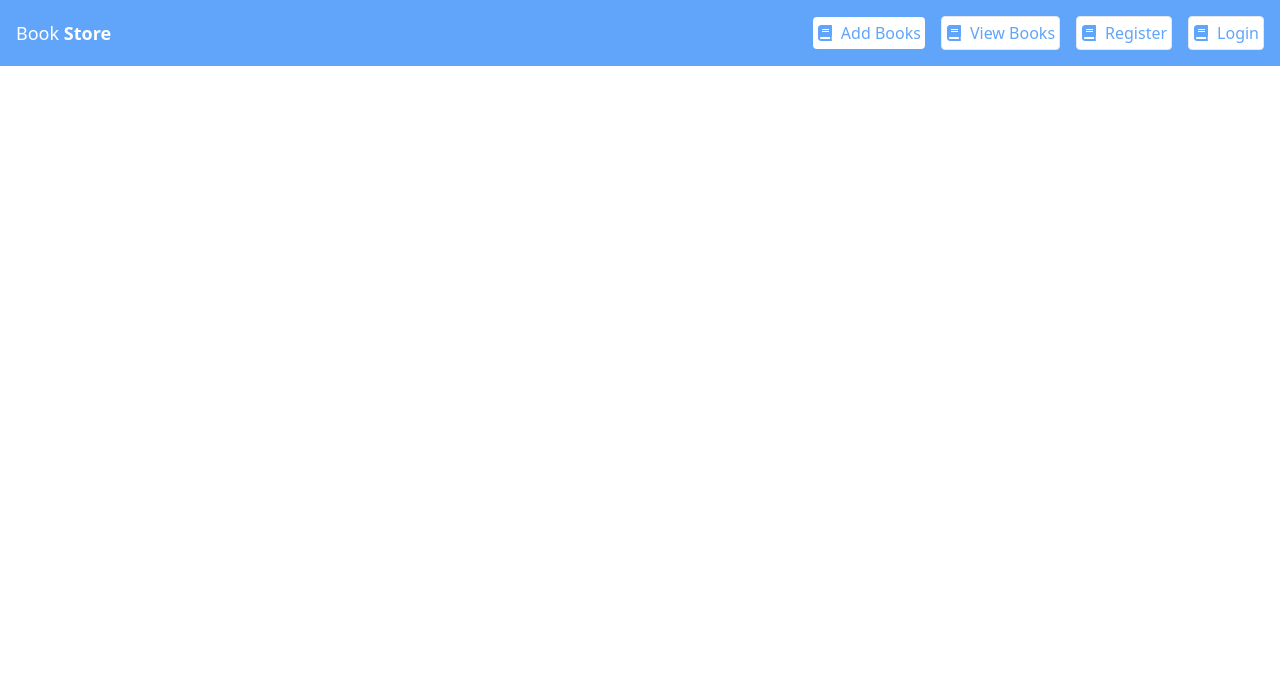
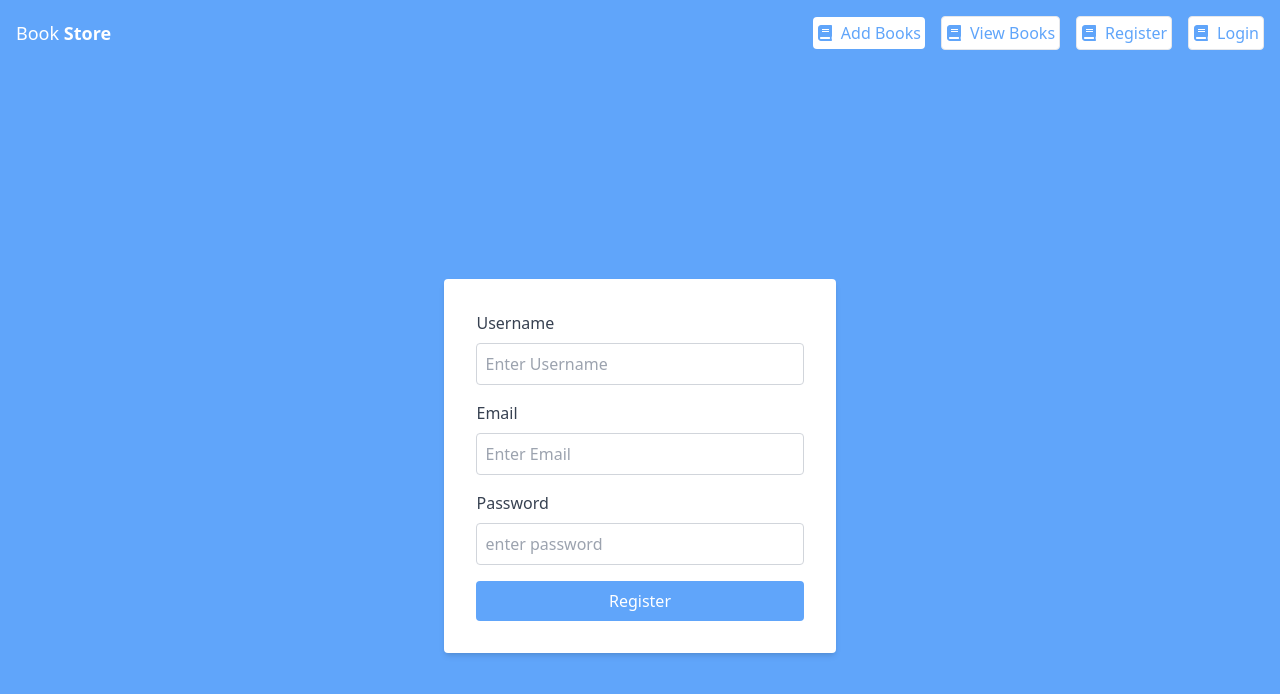
Before and after one commit to sajanacharya404/Mern-CRUD-BookStore, a React (Vite) app in the folder client/: page /register in a window 1280 px wide. Shown: the top 694 px of the page. Built offline with nearby package versions, Linux system fonts and the light colour scheme; the HTML template or start-up script is replaced by a standard one.

Commit message:
Register page created with taliwind styling

```diff
--- a/client/src/App.jsx
+++ b/client/src/App.jsx
@@ -5,6 +5,7 @@ import Home from "./components/Home";
 import BookList from "./components/BookList";
 import UpdateBook from "./components/UpdateBook";
 import LoginPage from "./components/user/LoginPage";
+import RegisterPage from "./components/user/Register";
 import Navbar from "./components/Navbar";
 
 const App = () => {
@@ -14,6 +15,7 @@ const App = () => {
       <Routes>
         <Route path="/" element={<Home />} />
         <Route path="/login" element={<LoginPage />} />
+        <Route path="/register" element={<RegisterPage />} />
         <Route path="/books" element={<RegisterBook />} />
         <Route path="/books/:id" element={<UpdateBook />} />
         <Route path="/viewbooks" element={<BookList />} />
--- /dev/null
+++ b/client/src/components/user/Register.jsx
@@ -0,0 +1,51 @@
+import React from "react";
+
+const RegisterPage = () => {
+  const handleSubmit = (e) => {
+    e.preventDefault();
+  };
+
+  return (
+    <div className="min-h-screen flex items-center justify-center bg-blue-400">
+      <form onSubmit={handleSubmit} className="bg-white p-8 rounded shadow-md">
+        <label htmlFor="username" className="block text-gray-700">
+          Username
+        </label>
+        <input
+          type="text"
+          placeholder="Enter Username"
+          id="username"
+          className="w-full mt-2 p-2 border border-gray-300 rounded"
+        />
+
+        <label htmlFor="email" className="block mt-4 text-gray-700">
+          Email
+        </label>
+        <input
+          type="email"
+          placeholder="Enter Email"
+          id="email"
+          className="w-full mt-2 p-2 border border-gray-300 rounded"
+        />
+        <label htmlFor="password" className="block mt-4 text-gray-700">
+          Password
+        </label>
+        <input
+          type="password"
+          placeholder="enter password"
+          id="password"
+          className="w-full mt-2 p-2 border border-gray-300 rounded"
+        />
+
+        <button
+          type="submit"
+          className="w-full mt-4 bg-blue-400 text-white p-2 rounded hover:bg-blue-500 focus:outline-none focus:border-blue-500 focus:ring focus:ring-blue-200"
+        >
+          Register
+        </button>
+      </form>
+    </div>
+  );
+};
+
+export default RegisterPage;
```
